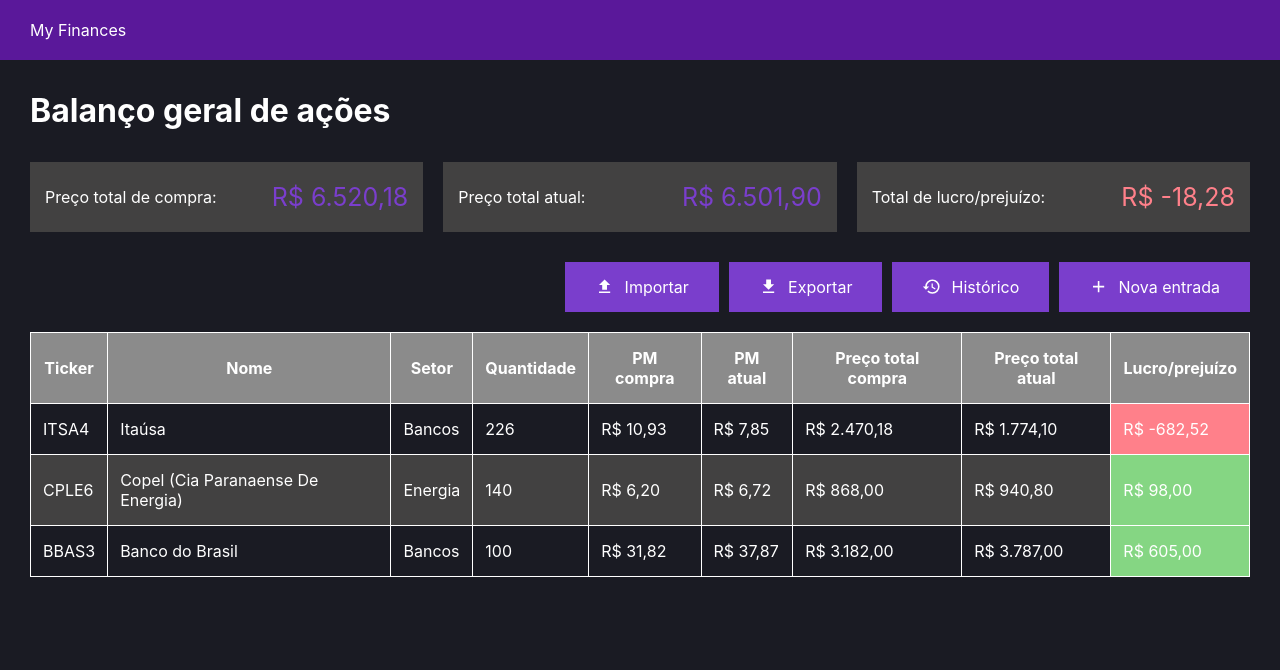
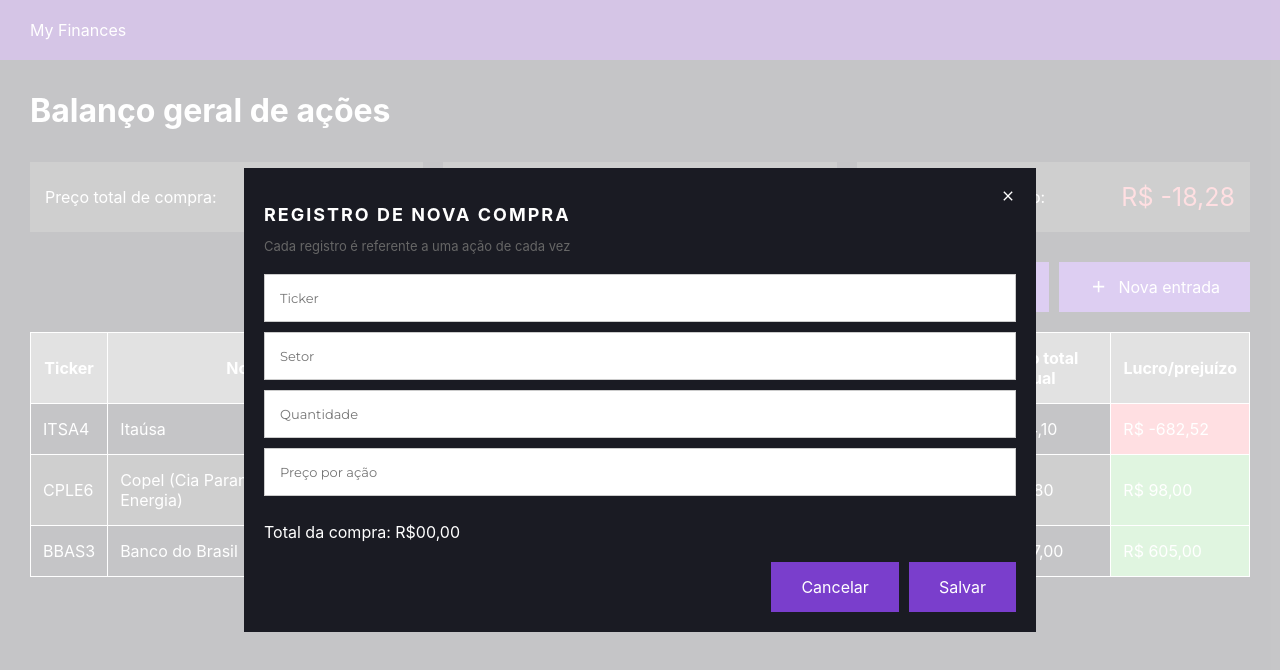
Before and after one commit to leticiaDomingues/my-finances, a React (Create React App) app: page /acoes in a window 1280 px wide. Both pictures are taken after a click on the button "Nova entrada". Shown: the top 670 px of the page. Built offline with nearby package versions, Linux system fonts and the light colour scheme; no server answers.

Commit message:
Modal styling

```diff
--- a/package.json
+++ b/package.json
@@ -10,10 +10,13 @@
     "@types/node": "^16.18.10",
     "@types/react": "^18.0.26",
     "@types/react-dom": "^18.0.10",
+    "@types/react-modal": "^3.13.1",
     "axios": "^1.3.5",
     "react": "^18.2.0",
     "react-dom": "^18.2.0",
+    "react-hook-form": "^7.43.9",
     "react-icons": "^4.7.1",
+    "react-modal": "^3.16.1",
     "react-router-dom": "^6.6.1",
     "react-scripts": "5.0.1",
     "typescript": "^4.9.4",
--- /dev/null
+++ b/src/components/new-purchase-modal/NewPurchaseModal.css
@@ -0,0 +1,85 @@
+.modal {
+    top: 50%;
+    left: 50%;
+    right: auto;
+    bottom: auto;
+    margin-right: -50%;
+    position: fixed;
+    transform: translate(-50%, -50%);
+    background-color: #1a1b23;
+    color: #fff;
+    display: flex;
+    flex-direction: column;
+    padding: 20px;
+    min-width: 600px;
+}
+
+.modal .close-button {
+    display: flex;
+    justify-content: flex-end;
+}
+
+.modal .close-button button {
+    text-decoration: none;
+    background-color: transparent;
+    color: #fff;
+    border: none;
+    cursor: pointer;
+    padding: 0;
+}
+
+.modal h2 {
+    margin: 0;
+}
+
+.modal form {
+    margin: 20px 0;
+}
+
+.modal .buttons-wrapper {
+    display: flex;
+    justify-content: flex-end;
+}
+
+.modal .buttons-wrapper button {
+    margin-left: 10px;
+}
+
+.modal input {
+    padding: 15px;
+    border: 1px solid #ccc;
+    border-radius: 0px;
+    margin-bottom: 10px;
+    width: 100%;
+    box-sizing: border-box;
+    font-family: montserrat;
+    color: #2C3E50;
+    font-size: 13px;
+}
+
+.modal input:focus {
+    -moz-box-shadow: none !important;
+    -webkit-box-shadow: none !important;
+    box-shadow: none !important;
+    border: 1px solid #7a3ecc;
+    outline-width: 0;
+    transition: All 0.5s ease-in;
+    -webkit-transition: All 0.5s ease-in;
+    -moz-transition: All 0.5s ease-in;
+    -o-transition: All 0.5s ease-in;
+}
+
+.modal .title {
+    font-size: 18px;
+    text-transform: uppercase;
+    margin-bottom: 10px;
+    letter-spacing: 2px;
+    font-weight: bold;
+}
+
+.modal .subtitle {
+    font-weight: normal;
+    font-size: 13px;
+    color: #666;
+    margin-bottom: 20px;
+}
--- /dev/null
+++ b/src/components/new-purchase-modal/NewPurchaseModal.tsx
@@ -0,0 +1,42 @@
+import "./NewPurchaseModal.css";
+import Modal from 'react-modal';
+import { MdClose } from 'react-icons/md';
+
+
+interface INewPurchaseModalPropos {
+    isOpen: boolean;
+    title: string;
+    subtitle: string;
+    closeModal: () => void;
+}
+
+const NewPurchaseModal = (props: INewPurchaseModalPropos) => {
+    const { title, subtitle, isOpen, closeModal } = props;
+    return (
+        <Modal className="modal"
+            isOpen={isOpen}
+            onRequestClose={closeModal}
+        >
+            <div className="close-button">
+                <button onClick={closeModal}><MdClose /></button>
+            </div>
+            <div>
+                <h2 className="title">{title}</h2>
+                <h3 className="subtitle">{subtitle}</h3>
+                <form>
+                    <input type="text" name="ticker" placeholder="Ticker"/>
+                    <input type="text" name="category" placeholder="Setor"/>
+                    <input type="number" name="qty" placeholder="Quantidade"/>
+                    <input type="number" name="price" placeholder="Preço por ação"/>
+                    <p>Total da compra: R$00,00</p>
+                </form>
+            </div>
+            <div className="buttons-wrapper">
+                <button onClick={closeModal}>Cancelar</button>
+                <button>Salvar</button>
+            </div>
+        </Modal>
+    )
+}
+
+export default NewPurchaseModal;
--- a/src/index.css
+++ b/src/index.css
@@ -1,3 +1,6 @@
+/*custom font*/
+@import url(https://fonts.googleapis.com/css?family=Montserrat);
+
 body {
   margin: 0;
   -webkit-font-smoothing: antialiased;
@@ -22,3 +25,25 @@ code {
 a {
   text-decoration: none;
 }
+
+button {
+  display: flex;
+  align-items: center;
+  background-color: #7a3ecc;
+  padding: 15px 30px;
+  text-align: center;
+  text-decoration: none;
+  color: white;
+  border: none;
+  font-size: 1rem;
+  cursor: pointer;
+}
+
+button:hover {
+  background-color: #8b5fc9;
+}
+
+.icon {
+  margin-right: 10px;
+  font-size: 1.2rem;
+}
--- a/src/views/stocks/Stocks.css
+++ b/src/views/stocks/Stocks.css
@@ -10,27 +10,7 @@
 }
 
 .stocks .actions button {
-    display: flex;
-    align-items: center;
-    background-color: #7a3ecc;
-    padding: 15px 30px;
-    text-align: center;
-    text-decoration: none;
-    color: white;
-    border: none;
-    font-family: -apple-system, BlinkMacSystemFont, 'Segoe UI', 'Roboto', 'Oxygen', 'Ubuntu', 'Cantarell', 'Fira Sans', 'Droid Sans', 'Helvetica Neue', sans-serif;
     margin-left: 10px;
-    font-size: 1rem;
-    cursor: pointer;
-}
-
-.stocks .actions button:hover {
-    background-color: #8b5fc9;
-}
-
-.stocks .actions button .icon {
-    margin-right: 10px;
-    font-size: 1.2rem;
 }
 
 .stocks input[type=file] {
--- a/src/views/stocks/Stocks.tsx
+++ b/src/views/stocks/Stocks.tsx
@@ -9,9 +9,11 @@ import axios from "axios";
 import BalancePanel from "../../components/balance-panel/BalancePanel";
 import NewButton from "../../components/new-button/NewButton";
 import HistoryButton from "../../components/history-button/HistoryButton";
+import NewPurchaseModal from "../../components/new-purchase-modal/NewPurchaseModal";
 
 const Stocks = () => {
     const [ stocks, setStocks ] = useState([...StocksWallet] as Stock[]);
+    const [isModalOpen, setIsModalOpen] = useState(false);
 
     const totalPurchasePrice = stocks.map(d => d.totalPurchasePrice).reduce((acc, curr) => acc + curr, 0);
     const totalCurrentPrice = stocks.map(d => d.totalCurrentPrice).reduce((acc, curr) => acc + curr, 0);
@@ -58,6 +60,10 @@ const Stocks = () => {
         console.log('Todo: show stocks history.');
     }
 
+    // Modal controllers
+    const openModal = () => setIsModalOpen(true);
+    const closeModal = () => setIsModalOpen(false);
+
     return (
         <div className="stocks">
             <h1>Balanço geral de ações</h1>
@@ -66,9 +72,10 @@ const Stocks = () => {
                 <ImportButton onLoad={updateStocksInformation}/>
                 <ExportButton fileName={new Date().toISOString().split('.')[0]+'-stocks'} data={stocks} />
                 <HistoryButton onClick={showHistory}></HistoryButton>
-                <NewButton onClick={addNewStock} />
+                <NewButton onClick={openModal} />
             </div>
             <Table headers={StocksHeaders} data={stocks}/>
+            <NewPurchaseModal title='Registro de nova compra' subtitle='Cada registro é referente a uma ação de cada vez' isOpen={isModalOpen} closeModal={closeModal} />
         </div>
     );
 };
```
